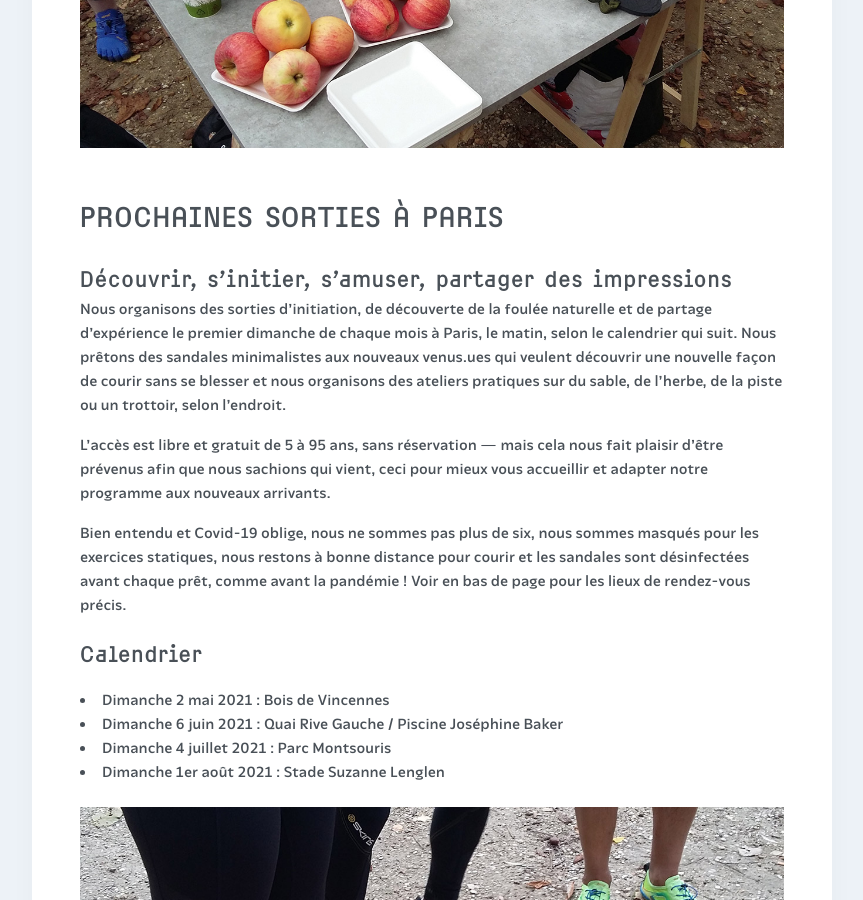
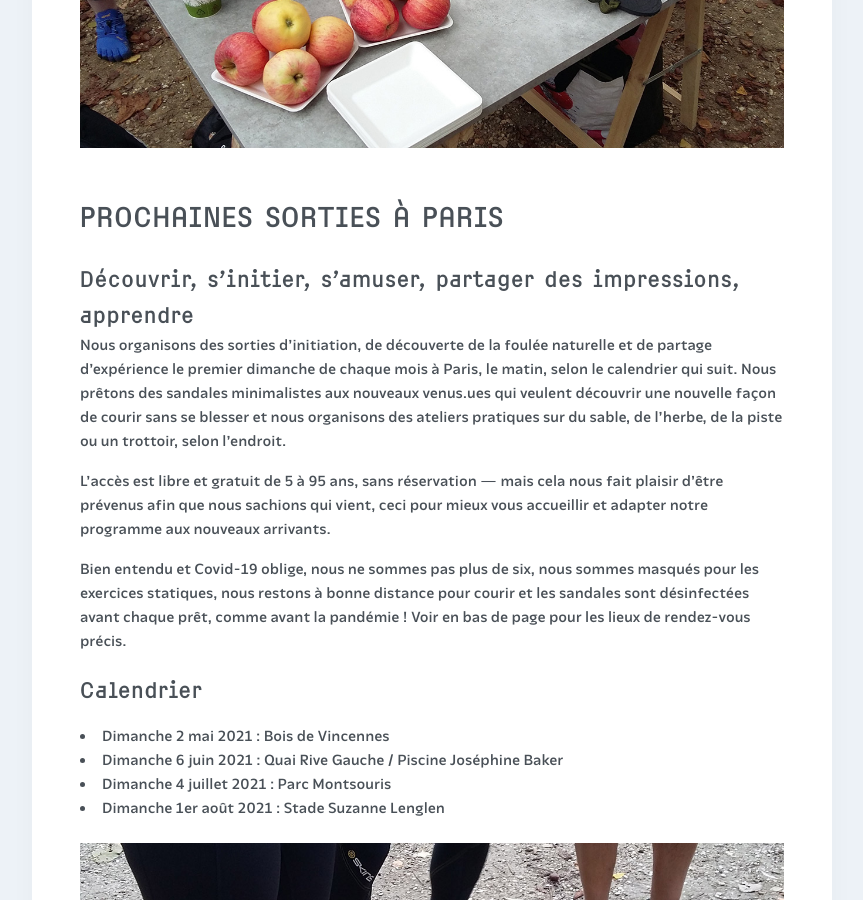
Before and after one commit to courirpaleo/courirpaleo.github.io, a Jekyll site: the page built from _pages-secondary/sorties.md, in a window 1280 px wide and 900 px high, scrolled down 376 px. Shown: the whole window, without its empty margins (208-1071 px from the left). Built offline with Jekyll 4.4.1, drawn with Linux system fonts in a browser that asks for light colours; some web fonts are replaced.

Commit message:
Update sorties.md

```diff
--- a/_pages-secondary/sorties.md
+++ b/_pages-secondary/sorties.md
@@ -6,7 +6,7 @@
 ![Courir Paleo](/assets/images/CourirPaleo_atelier_Bois-de-Vincennes_2017_table_1200px.jpg)
 # Prochaines sorties à Paris
 
-## Découvrir, s'initier, s'amuser, partager des impressions
+## Découvrir, s'initier, s'amuser, partager des impressions, apprendre
 
 Nous organisons des sorties d'initiation, de découverte de la foulée naturelle et de partage d'expérience le premier dimanche de chaque mois à Paris, le matin, selon le calendrier qui suit.
 Nous prêtons des sandales minimalistes aux nouveaux venus.ues qui veulent découvrir une nouvelle façon de courir sans se blesser et nous organisons des ateliers pratiques sur du sable, de l'herbe, de la piste ou un trottoir, selon l'endroit.
@@ -28,7 +28,7 @@
 - Nous courons ou effectuons des démonstrations de 10h à 11h environ.
 - Nous terminons par un café ou un verre pour ceux qui le souhaitent (quand les cafés seront rouverts&nbsp;!).
 
-## Lieux de rendez-vous à Paris des sorties et ateliers Courir&nbsp;Paléo
+### Lieux de rendez-vous à Paris des sorties et ateliers Courir&nbsp;Paléo
 - Parc Montsouris&nbsp;: devant [La Bonbonnière](https://goo.gl/maps/RUvVHuyTAXZ8Kg8XA).
 - Bois de Vincennes&nbsp;: devant [le loueur de barques du lac Daumesnil](https://goo.gl/maps/cTo9py5b5GwrV8KC9), côté Porte Dorée.
 - Stade Suzanne Lenglen&nbsp;: devant [les gradins autour de la piste d'athlétisme](https://goo.gl/maps/dx16s8HVGmrYxbMb8), coté ouest.
```
